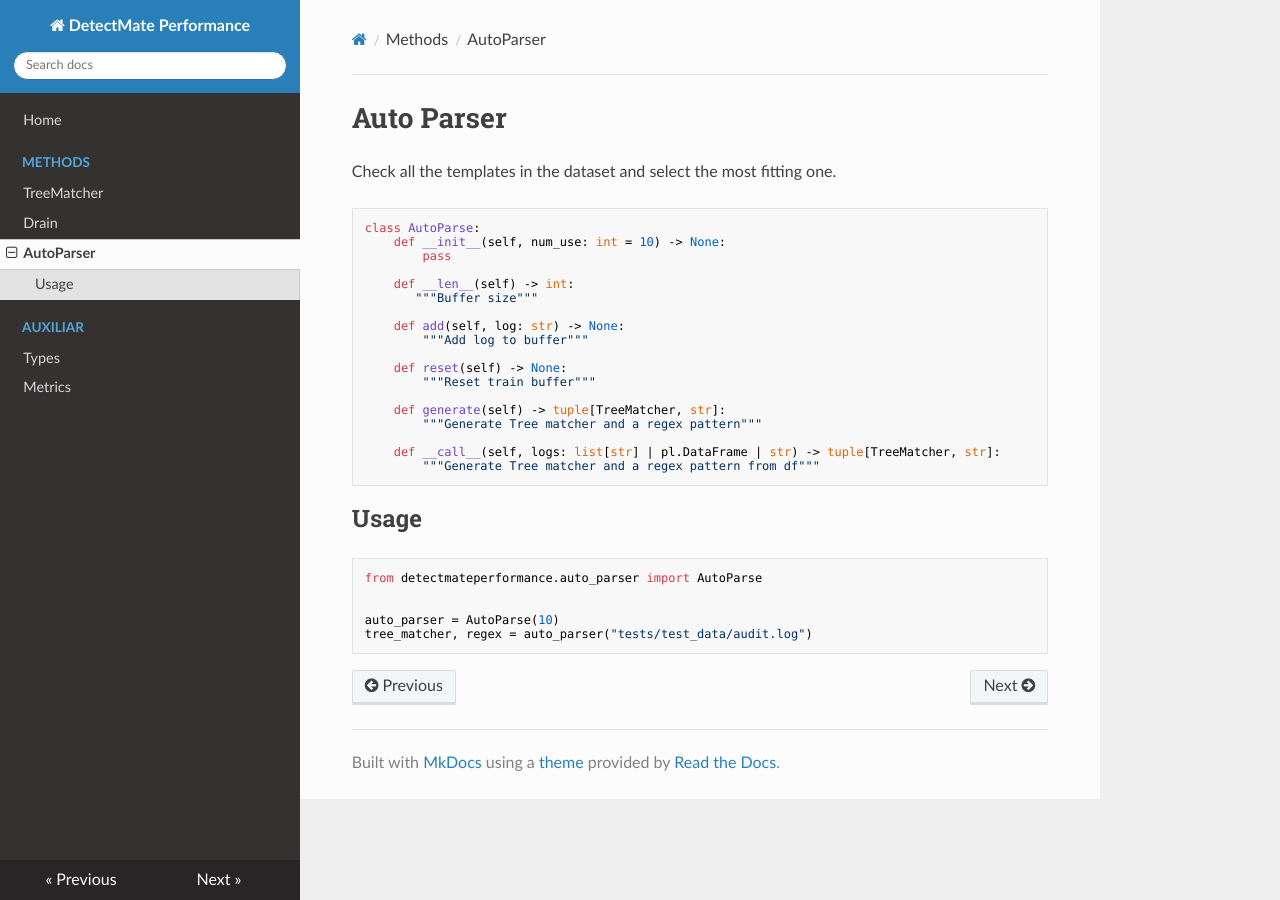
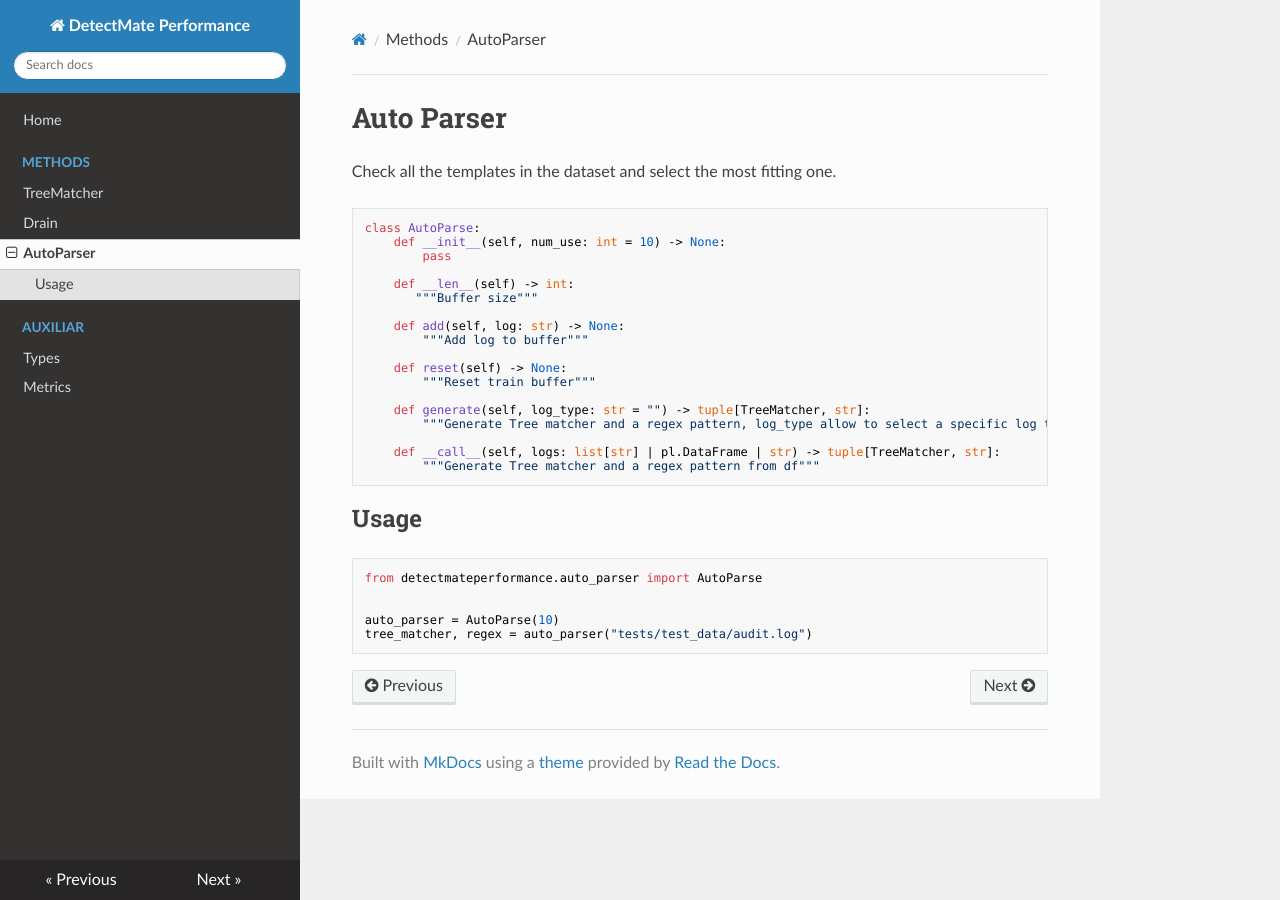
Before and after one commit to ait-detectmate/DetectMatePerformance, an MkDocs documentation site: the page built from docs/auto_parser.md, in a window 1280 px wide. Built offline with MkDocs 1.6.1, drawn with Linux system fonts in a browser that asks for light colours; nearby versions of some CDN libraries.

Commit message:
update doc

```diff
--- a/docs/auto_parser.md
+++ b/docs/auto_parser.md
@@ -17,8 +17,8 @@ class AutoParse:
     def reset(self) -> None:
         """Reset train buffer"""
 
-    def generate(self) -> tuple[TreeMatcher, str]:
-        """Generate Tree matcher and a regex pattern"""
+    def generate(self, log_type: str = "") -> tuple[TreeMatcher, str]:
+        """Generate Tree matcher and a regex pattern, log_type allow to select a specific log type"""
 
     def __call__(self, logs: list[str] | pl.DataFrame | str) -> tuple[TreeMatcher, str]:
         """Generate Tree matcher and a regex pattern from df"""
```
